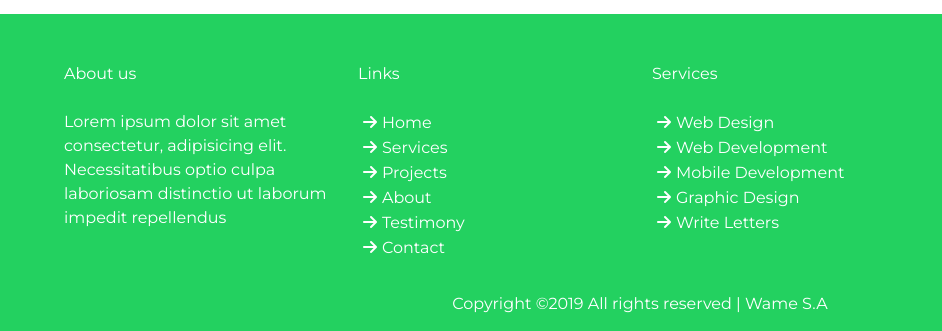
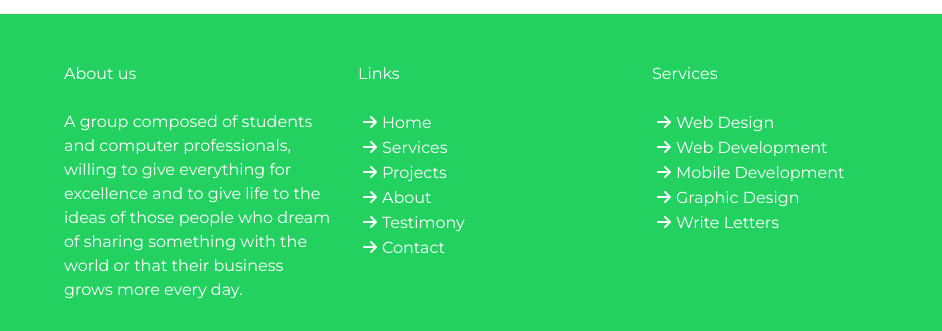
Before and after one commit to WameGroup/WameGroup.github.io, a plain HTML site: page index.html in a window 1280 px wide. Shown: the part 5081-5412 px from the top of the page, 0-942 px from the left. Drawn offline with nearby package versions, Linux system fonts and the light colour scheme.

Commit message:
re hecho

```diff
--- a/index.html
+++ b/index.html
@@ -376,9 +376,10 @@
                     <h4>About us</h4>
                     <br>
                     <p>
-                        Lorem ipsum dolor sit amet consectetur, adipisicing elit.
-                        Necessitatibus optio culpa laboriosam distinctio ut laborum
-                        impedit repellendus
+                            A group composed of students and computer professionals,
+                            willing to give everything for excellence and to give life
+                            to the ideas of those people who dream of sharing something
+                            with the world or that their business grows more every day.
                     </p>
                 </div>
                 <div class="column">
```
